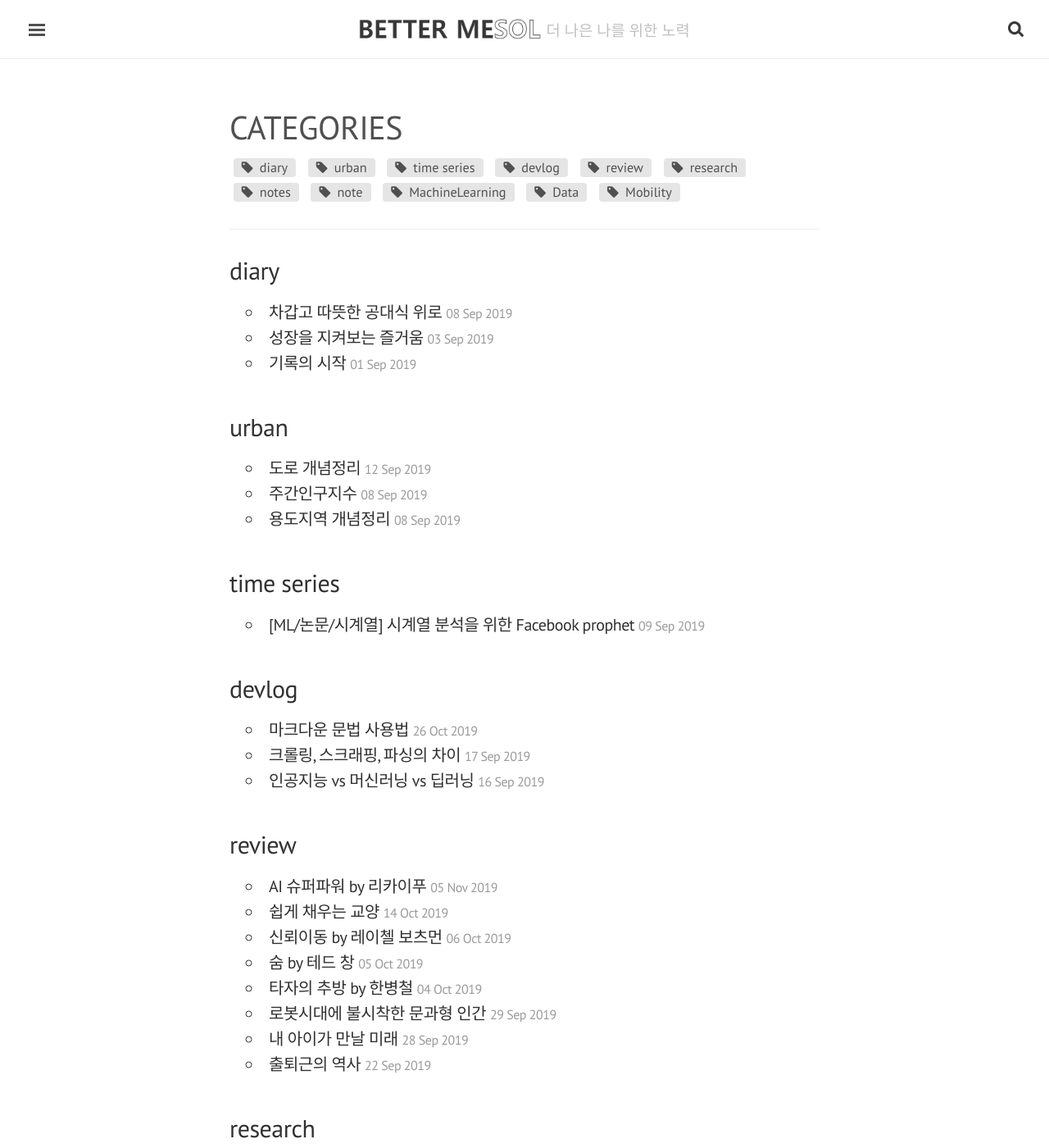
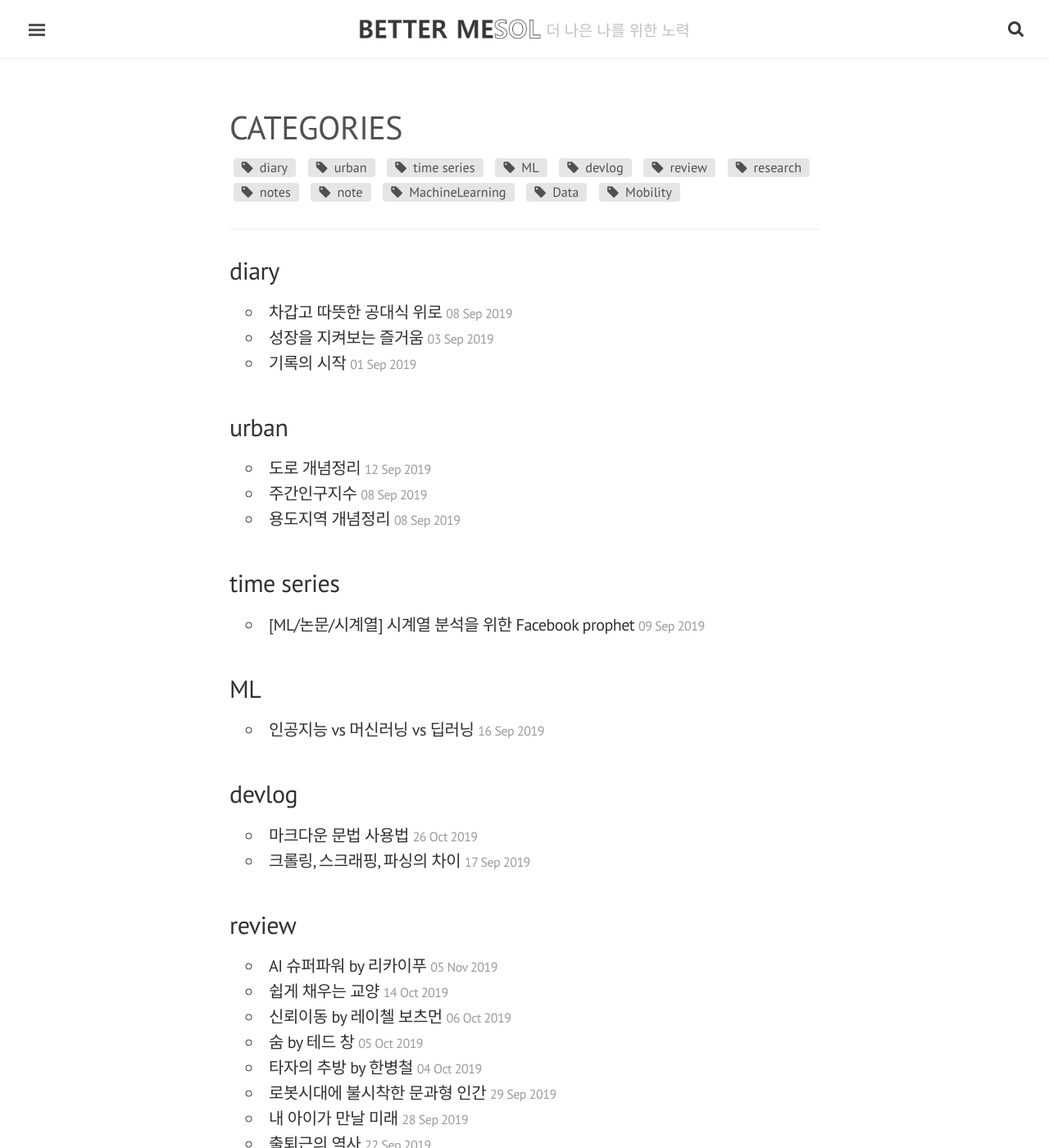
Before and after one commit to bettermesol/bettermesol.github.io, a Jekyll site: the page built from blog/categories.html, in a window 1280 px wide and 1400 px high. Shown: the whole window at 82% size. Built offline with Jekyll 4.4.1, drawn with Linux system fonts in a browser that asks for light colours; nearby versions of some CDN libraries.

Commit message:
Update 2019-09-16-ai-ml-dl.md

```diff
--- a/_posts/2019-09-16-ai-ml-dl.md
+++ b/_posts/2019-09-16-ai-ml-dl.md
@@ -3,8 +3,8 @@ title: "인공지능 vs 머신러닝 vs 딥러닝"
 excerpt: "AI, AL, DL의 차이를 후려쳐서 설명해보자"
 last_modified_at: 2019-09-16T16:20:02-05:00
 categories:
-  - devlog
-tags: [ai, ml, dl]
+  - ML
+tags: [ai, ml, dl, notes]
 
 toc : # true
 toc_label : # "toc_label"
```
